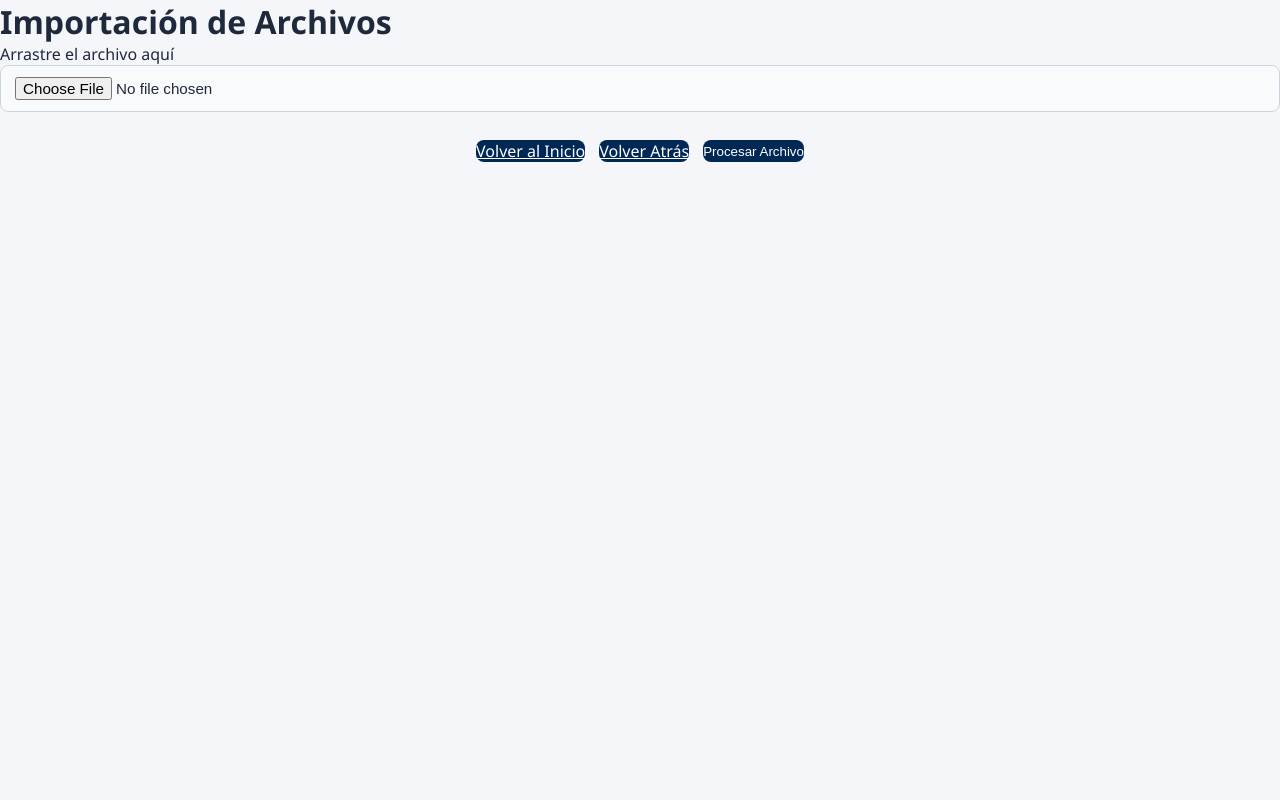
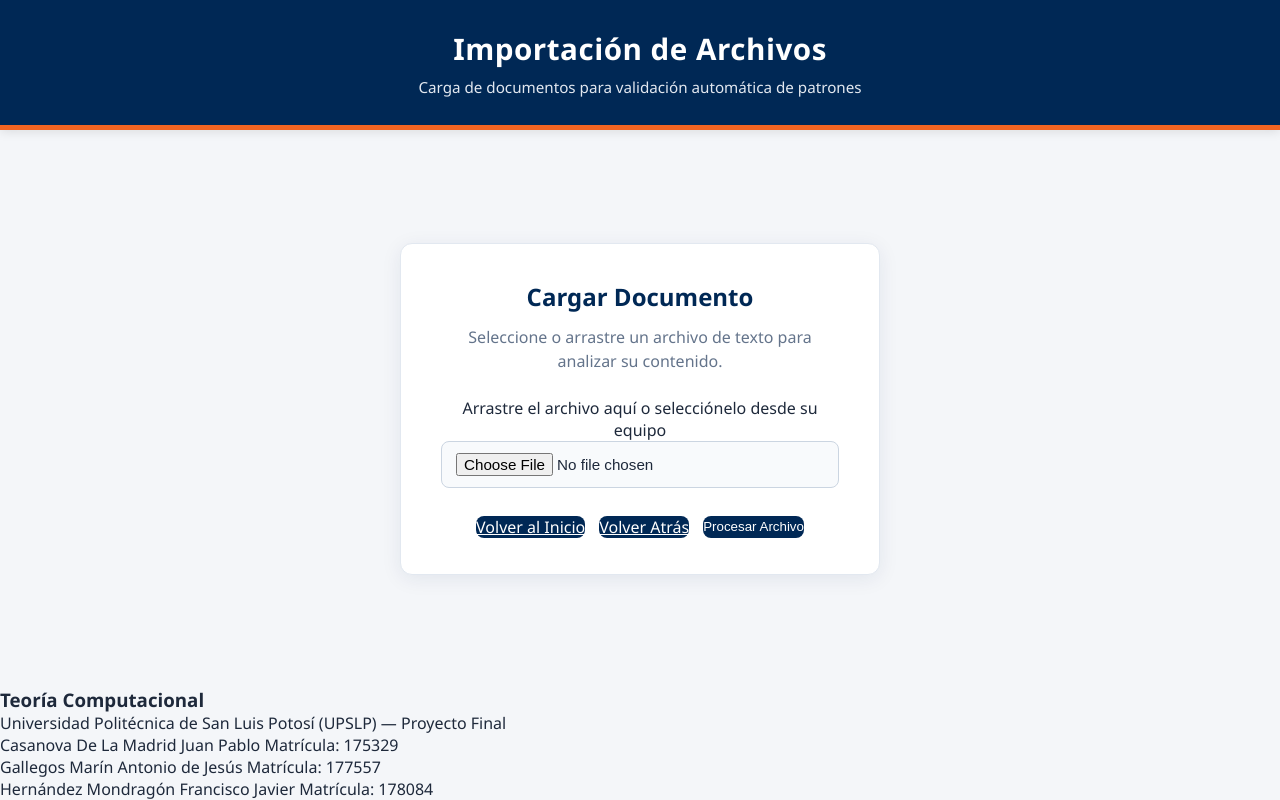
Before and after one commit to 175329/ProyectoTeoria67, a plain HTML site: page archivos.html in a window 1280 px wide. Drawn offline with Linux system fonts and the light colour scheme.

Commit message:
Revise archivos.html for improved layout and content
Updated the HTML structure to include a header, main content area, and footer with team information.

```diff
--- a/archivos.html
+++ b/archivos.html
@@ -1,20 +1,56 @@
 <!DOCTYPE html>
 <html lang="es">
-<link rel="stylesheet" href="estilos.css">
 <head>
     <meta charset="UTF-8">
     <meta name="viewport" content="width=device-width, initial-scale=1.0">
+    <title>Importación de Archivos | UPSLP</title>
+    <link rel="stylesheet" href="estilos.css">
 </head>
 <body>
+    <header>
         <h1>Importación de Archivos</h1>
+        <p>Carga de documentos para validación automática de patrones</p>
+    </header>
+
+    <main class="contenedor">
+        <section class="card card-angosta">
+            <h2>Cargar Documento</h2>
+            <p class="descripcion-card">Seleccione o arrastre un archivo de texto para analizar su contenido.</p>
+
             <div class="zona-archivo">
-<p>Arrastre el archivo aquí</p>
+                <p>Arrastre el archivo aquí o selecciónelo desde su equipo</p>
                 <input type="file">
             </div>
+
             <div class="botones">
-    <a href="index.html" class="btn">Volver al Inicio</a>
-    <a href="registro.html" class="btn">Volver Atrás</a>
-<button>Procesar Archivo</button>
+                <a href="index.html" class="btn btn-secundario">Volver al Inicio</a>
+                <a href="registro.html" class="btn btn-secundario">Volver Atrás</a>
+                <button type="button" class="btn-primario">Procesar Archivo</button>
             </div>
+        </section>
+    </main>
+
+    <footer>
+        <div class="footer-contenido">
+            <div class="footer-materia">
+                <h3>Teoría Computacional</h3>
+                <p>Universidad Politécnica de San Luis Potosí (UPSLP) — Proyecto Final</p>
+            </div>
+            <div class="equipo-grid">
+                <div class="integrante">
+                    <span class="nombre">Casanova De La Madrid Juan Pablo</span>
+                    <span class="matricula">Matrícula: 175329</span>
+                </div>
+                <div class="integrante">
+                    <span class="nombre">Gallegos Marín Antonio de Jesús</span>
+                    <span class="matricula">Matrícula: 177557</span>
+                </div>
+                <div class="integrante">
+                    <span class="nombre">Hernández Mondragón Francisco Javier</span>
+                    <span class="matricula">Matrícula: 178084</span>
+                </div>
+            </div>
+        </div>
+    </footer>
 </body>
 </html>
```
Lines whose indentation alone changed are shown as unchanged.
